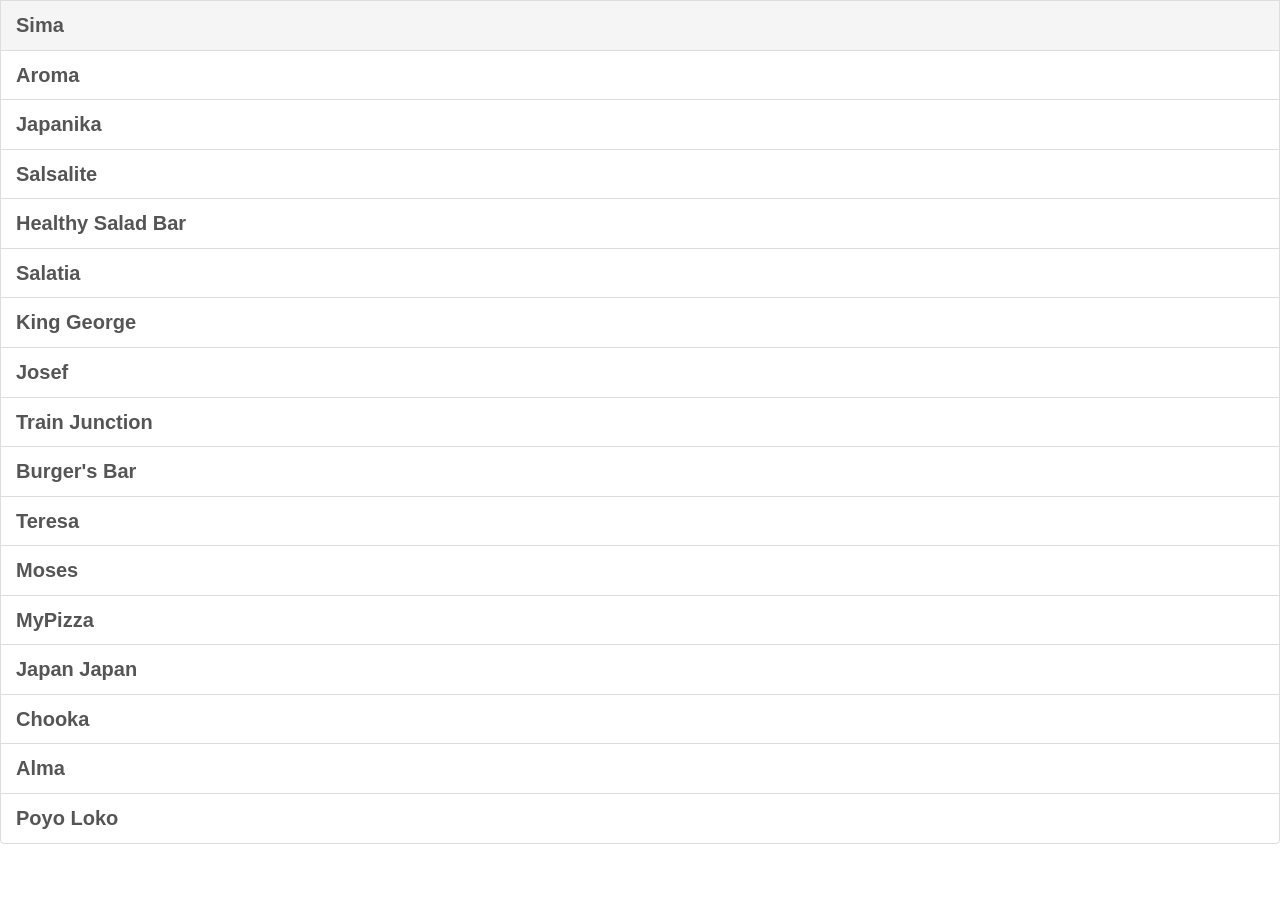
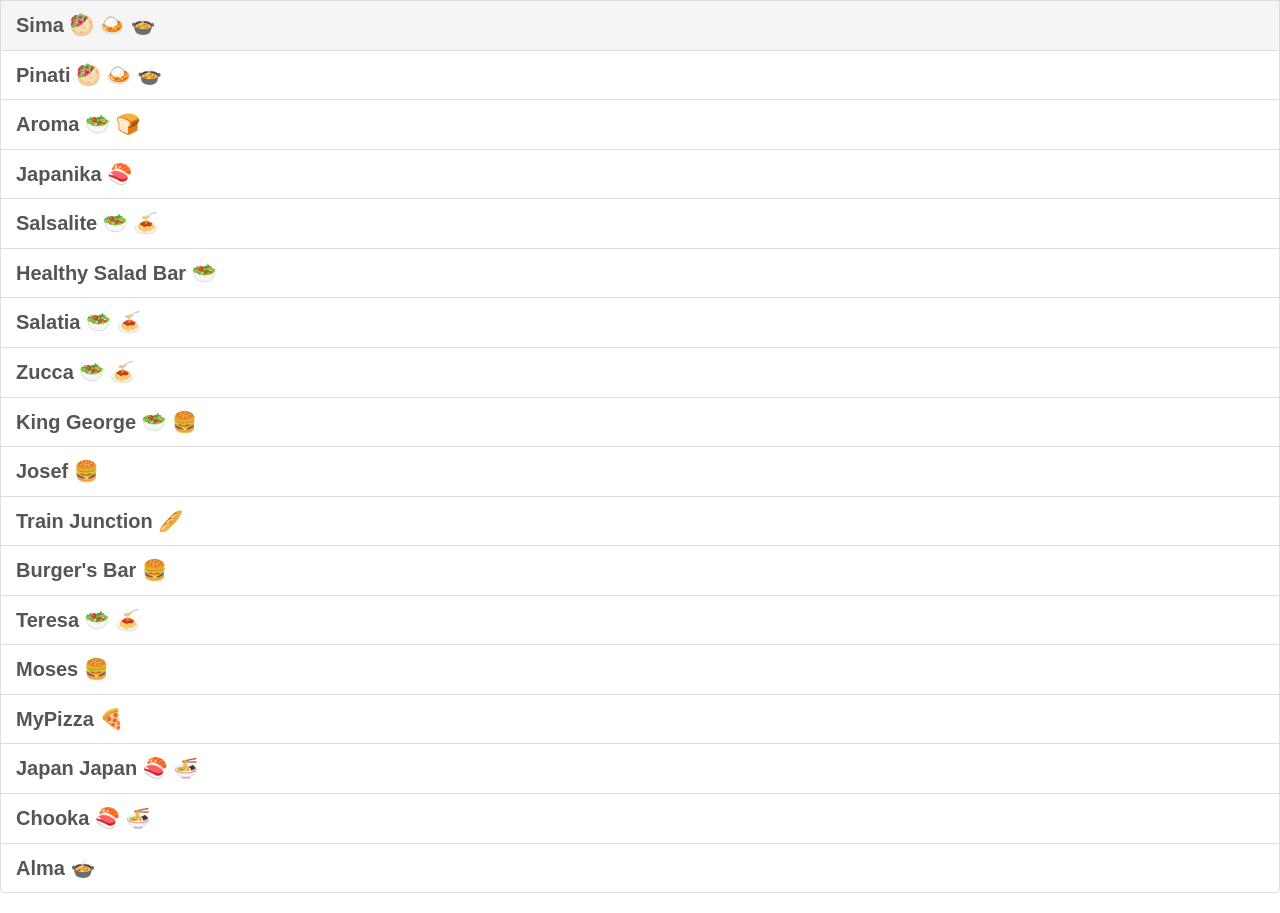
Before and after one commit to giosad/foodtricks, a plain HTML site: page docs/index.html in a window 1280 px wide. Before the commit the page ends 864 px from the top, so only its background shows below. Drawn offline with nearby package versions, Linux system fonts and the light colour scheme.

Commit message:
Add icons for all vendors. Add Zucca and Pinati.

```diff
--- a/docs/index.html
+++ b/docs/index.html
@@ -20,23 +20,24 @@
 		<div class="list-group" id="foodlinks" />
 		<script>
 		  var foodSuppliers = [
-				"Sima",
-				"Aroma",
-				"Japanika",
-				"Salsalite",
-				"Healthy Salad Bar",
-				"Salatia",
-				"King George",
-				"Josef",
-				"Train Junction",
-				"Burger's Bar",
-				"Teresa",
-				"Moses",
-				"MyPizza",
-				"Japan Japan",
-				"Chooka",
-				"Alma",
-				"Poyo Loko"
+				"Sima 🥙 🍛 🍲",
+				"Pinati 🥙 🍛 🍲",
+				"Aroma 🥗 🍞",
+				"Japanika 🍣",
+				"Salsalite 🥗 🍝",
+				"Healthy Salad Bar 🥗",
+				"Salatia 🥗 🍝",
+				"Zucca 🥗 🍝",
+				"King George 🥗 🍔",
+				"Josef 🍔",
+				"Train Junction 🥖",
+				"Burger's Bar 🍔",
+				"Teresa 🥗 🍝",
+				"Moses 🍔",
+				"MyPizza 🍕",
+				"Japan Japan 🍣 🍜",
+				"Chooka 🍣 🍜",
+				"Alma 🍲"
 			];
 			let root = document.getElementById("foodlinks");
 			for (let v of foodSuppliers) {
```
